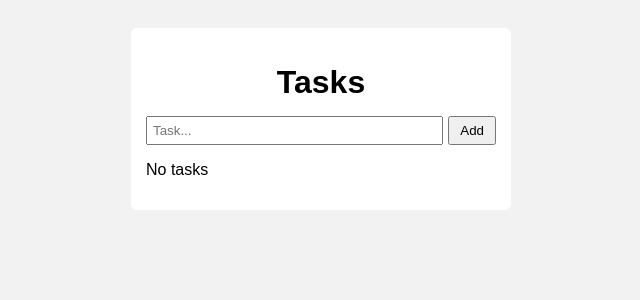
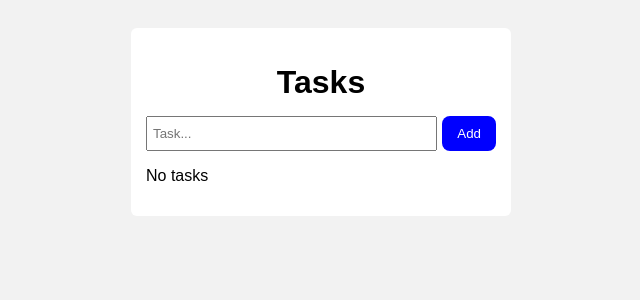
Before and after one commit to Abdelrahman-Elfiky/task-tracker, a React (Vite) app: page / in a window 1280 px wide. Shown: the top 300 px of the page, without its empty margins (319-959 px from the left). Built offline with nearby package versions, Linux system fonts and the light colour scheme.

Commit message:
Update index.css

```diff
--- a/src/index.css
+++ b/src/index.css
@@ -30,8 +30,12 @@
 }
 
 button {
-  padding: 5px 10px;
+  padding: 10px 15px;
   cursor: pointer;
+  background-color: blue;
+  border-radius: 8px;
+  border: none;
+  color: #fff;
 }
 
 .task {
```
